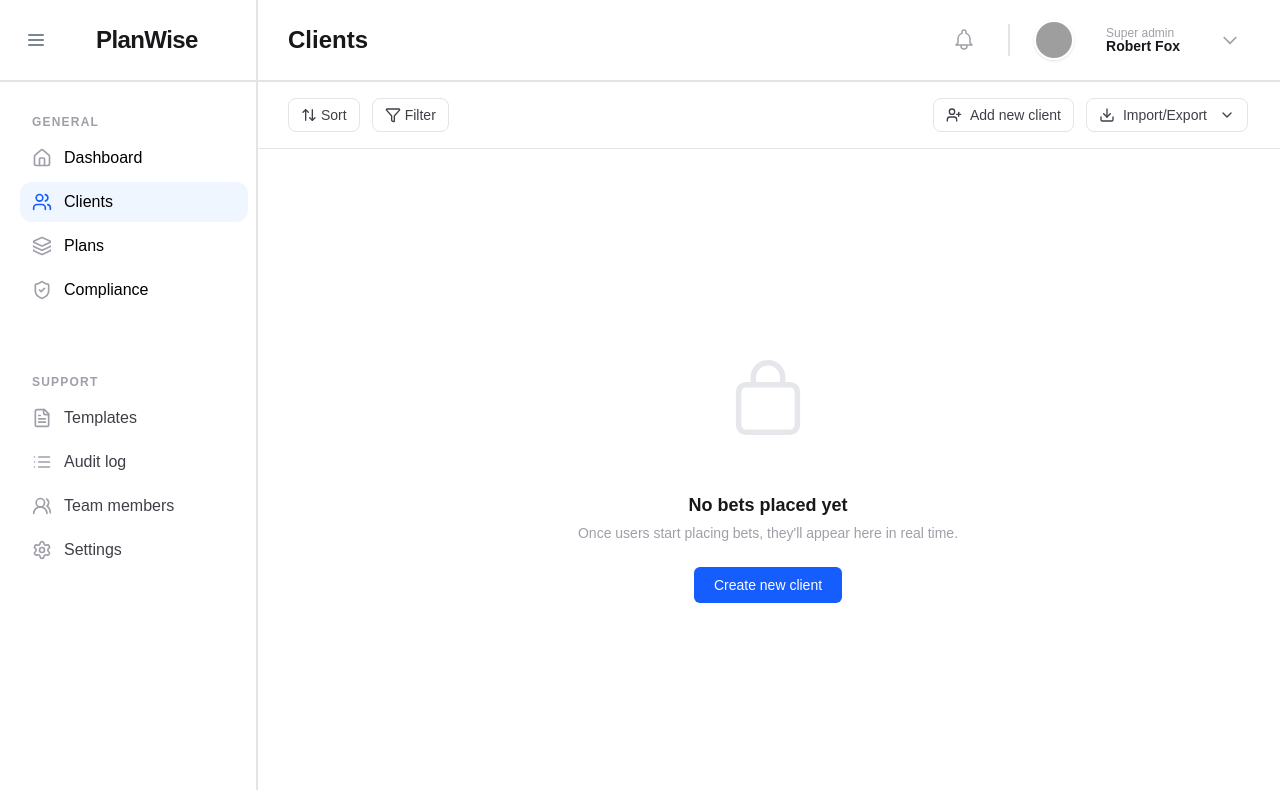
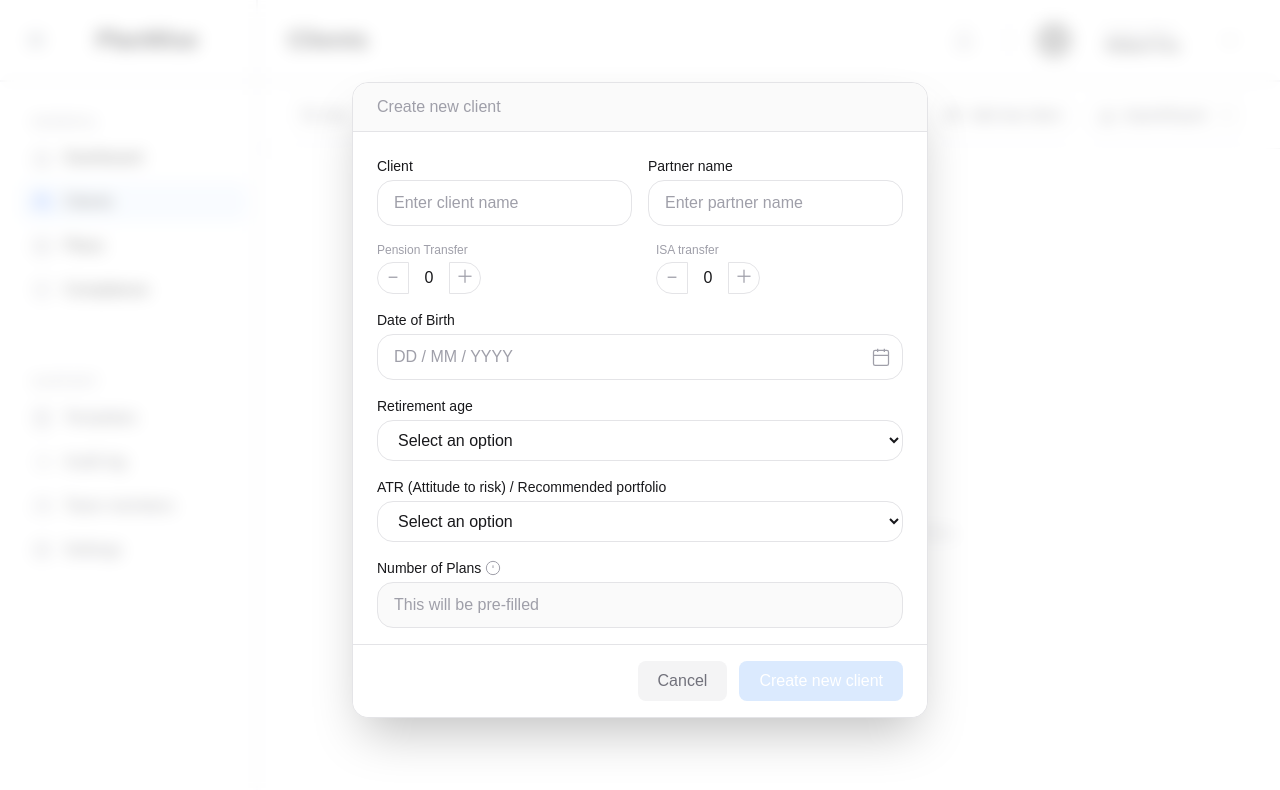
Before and after one commit to adan-abdi/planwise, a Next.js app: page /dashboard in a window 1280 px wide. Both pictures are taken after a click on the button "Add new client". Shown: the top 790 px of the page. Built offline with nearby package versions, Linux system fonts and the light colour scheme; grey boxes are pictures that could not be loaded.

Commit message:
Create a client UI

```diff
--- a/package.json
+++ b/package.json
@@ -12,7 +12,8 @@
     "lucide-react": "^0.525.0",
     "next": "15.3.5",
     "react": "^19.0.0",
-    "react-dom": "^19.0.0"
+    "react-dom": "^19.0.0",
+    "uuid": "^11.1.0"
   },
   "devDependencies": {
     "@eslint/eslintrc": "^3",
--- /dev/null
+++ b/src/app/dashboard/Clients/ClientModal.tsx
@@ -0,0 +1,153 @@
+import React from "react";
+
+export interface ClientFormData {
+  clientName: string;
+  partnerName: string;
+  pensionTransfer: number;
+  isaTransfer: number;
+  dob: string;
+  retirementAge: string;
+  atr: string;
+}
+
+interface ClientModalProps {
+  open: boolean;
+  onClose: () => void;
+  onSubmit?: (data: ClientFormData) => void;
+}
+
+const retirementAges = ["55", "60", "65", "67", "70"];
+const atrOptions = [
+  "Low", "Medium Low", "Medium", "Medium High", "High"
+];
+
+export default function ClientModal({ open, onClose, onSubmit }: ClientModalProps) {
+  const [clientName, setClientName] = React.useState("");
+  const [partnerName, setPartnerName] = React.useState("");
+  const [pensionTransfer, setPensionTransfer] = React.useState(0);
+  const [isaTransfer, setIsaTransfer] = React.useState(0);
+  const [dob, setDob] = React.useState("");
+  const [retirementAge, setRetirementAge] = React.useState("");
+  const [atr, setAtr] = React.useState("");
+
+  if (!open) return null;
+
+  const handleSubmit = (e: React.FormEvent) => {
+    e.preventDefault();
+    if (onSubmit) {
+      onSubmit({ clientName, partnerName, pensionTransfer, isaTransfer, dob, retirementAge, atr });
+    }
+    onClose();
+  };
+
+  return (
+    <div className="fixed inset-0 z-50 flex items-center justify-center bg-white/60 backdrop-blur-sm transition-all">
+      <div className="bg-white rounded-2xl shadow-2xl w-full max-w-xl relative border border-zinc-200 flex flex-col">
+        <div className="px-6 py-3 border-b border-zinc-200 rounded-t-2xl bg-zinc-50">
+          <span className="text-zinc-400 font-medium text-base">Create new client</span>
+        </div>
+        <form onSubmit={handleSubmit} className="flex flex-col gap-0 px-6 pt-6 pb-2">
+          <div className="flex gap-4 mb-4">
+            <div className="flex-1">
+              <label className="block text-sm font-medium text-zinc-900 mb-1">Client</label>
+              <input
+                type="text"
+                placeholder="Enter client name"
+                value={clientName}
+                onChange={e => setClientName(e.target.value)}
+                className="w-full border border-zinc-200 rounded-[16px] px-4 py-2.5 text-base bg-white focus:outline-none focus:ring-2 focus:ring-blue-100 placeholder-zinc-400"
+              />
+            </div>
+            <div className="flex-1">
+              <label className="block text-sm font-medium text-zinc-900 mb-1">Partner name</label>
+              <input
+                type="text"
+                placeholder="Enter partner name"
+                value={partnerName}
+                onChange={e => setPartnerName(e.target.value)}
+                className="w-full border border-zinc-200 rounded-[16px] px-4 py-2.5 text-base bg-white focus:outline-none focus:ring-2 focus:ring-blue-100 placeholder-zinc-400"
+              />
+            </div>
+          </div>
+          <div className="flex gap-8 mb-4">
+            <div className="flex flex-col flex-1">
+              <span className="text-xs text-zinc-400 mb-1">Pension Transfer</span>
+              <div className="flex items-center gap-2">
+                <button type="button" onClick={() => setPensionTransfer(Math.max(0, pensionTransfer - 1))} className="w-8 h-8 rounded-l-full border border-zinc-200 flex items-center justify-center text-lg text-zinc-400 bg-white hover:bg-zinc-100 transition-all"><span className="-mt-0.5">−</span></button>
+                <span className="w-6 text-center text-base text-zinc-900">{pensionTransfer}</span>
+                <button type="button" onClick={() => setPensionTransfer(pensionTransfer + 1)} className="w-8 h-8 rounded-r-full border border-zinc-200 flex items-center justify-center text-lg text-zinc-400 bg-white hover:bg-zinc-100 transition-all"><span className="-mt-0.5">＋</span></button>
+              </div>
+            </div>
+            <div className="flex flex-col flex-1">
+              <span className="text-xs text-zinc-400 mb-1">ISA transfer</span>
+              <div className="flex items-center gap-2">
+                <button type="button" onClick={() => setIsaTransfer(Math.max(0, isaTransfer - 1))} className="w-8 h-8 rounded-l-full border border-zinc-200 flex items-center justify-center text-lg text-zinc-400 bg-white hover:bg-zinc-100 transition-all"><span className="-mt-0.5">−</span></button>
+                <span className="w-6 text-center text-base text-zinc-900">{isaTransfer}</span>
+                <button type="button" onClick={() => setIsaTransfer(isaTransfer + 1)} className="w-8 h-8 rounded-r-full border border-zinc-200 flex items-center justify-center text-lg text-zinc-400 bg-white hover:bg-zinc-100 transition-all"><span className="-mt-0.5">＋</span></button>
+              </div>
+            </div>
+          </div>
+          <div className="mb-4">
+            <label className="block text-sm font-medium text-zinc-900 mb-1">Date of Birth</label>
+            <div className="relative">
+              <input
+                type="text"
+                placeholder="DD / MM / YYYY"
+                value={dob}
+                onChange={e => setDob(e.target.value)}
+                className="w-full border border-zinc-200 rounded-[16px] px-4 py-2.5 text-base bg-white focus:outline-none focus:ring-2 focus:ring-blue-100 placeholder-zinc-400 pr-10"
+              />
+              <span className="absolute right-3 top-1/2 -translate-y-1/2 text-zinc-400">
+                <svg width="20" height="20" fill="none" stroke="currentColor" strokeWidth="1.5" viewBox="0 0 24 24"><rect x="3" y="4" width="18" height="18" rx="2"/><path d="M16 2v4M8 2v4M3 10h18"/></svg>
+              </span>
+            </div>
+          </div>
+          <div className="mb-4">
+            <label className="block text-sm font-medium text-zinc-900 mb-1">Retirement age</label>
+            <select
+              value={retirementAge}
+              onChange={e => setRetirementAge(e.target.value)}
+              className="w-full border border-zinc-200 rounded-[16px] px-4 py-2.5 text-base bg-white focus:outline-none focus:ring-2 focus:ring-blue-100 text-zinc-900 placeholder-zinc-400"
+            >
+              <option value="" disabled>Select an option</option>
+              {retirementAges.map(age => (
+                <option key={age} value={age}>{age}</option>
+              ))}
+            </select>
+          </div>
+          <div className="mb-4">
+            <label className="block text-sm font-medium text-zinc-900 mb-1">ATR (Attitude to risk) / Recommended portfolio</label>
+            <select
+              value={atr}
+              onChange={e => setAtr(e.target.value)}
+              className="w-full border border-zinc-200 rounded-[16px] px-4 py-2.5 text-base bg-white focus:outline-none focus:ring-2 focus:ring-blue-100 text-zinc-900 placeholder-zinc-400"
+            >
+              <option value="" disabled>Select an option</option>
+              {atrOptions.map(opt => (
+                <option key={opt} value={opt}>{opt}</option>
+              ))}
+            </select>
+          </div>
+          <div className="mb-2">
+            <label className="block text-sm font-medium text-zinc-900 mb-1 flex items-center gap-1">
+              Number of Plans
+              <span className="text-zinc-400 cursor-pointer" title="This will be pre-filled">
+                <svg width="16" height="16" fill="none" stroke="currentColor" strokeWidth="1.5" viewBox="0 0 24 24"><circle cx="12" cy="12" r="10"/><path d="M12 8v4M12 16h.01"/></svg>
+              </span>
+            </label>
+            <input
+              type="text"
+              value="This will be pre-filled"
+              disabled
+              className="w-full border border-zinc-200 rounded-[16px] px-4 py-2.5 text-base bg-zinc-50 text-zinc-400 cursor-not-allowed"
+            />
+          </div>
+        </form>
+        <div className="flex justify-end gap-3 px-6 py-4 border-t border-zinc-200 rounded-b-2xl bg-white">
+          <button type="button" onClick={onClose} className="px-5 py-2 rounded-lg text-base font-medium text-zinc-500 bg-zinc-100 hover:bg-zinc-200 transition">Cancel</button>
+          <button type="submit" form="" className="px-5 py-2 rounded-lg text-base font-medium text-white bg-blue-100 hover:bg-blue-200 transition cursor-not-allowed" disabled>Create new client</button>
+        </div>
+      </div>
+    </div>
+  );
+}
--- a/src/app/dashboard/Clients/index.tsx
+++ b/src/app/dashboard/Clients/index.tsx
@@ -1,8 +1,20 @@
 import { ArrowUpDown, Filter as FilterIcon, UserPlus, Download, ChevronDown } from "lucide-react";
+import React, { useState } from "react";
+import ClientModal from "./ClientModal";
 
 export default function Clients() {
+  const [modalOpen, setModalOpen] = useState(false);
+
+  const handleOpenModal = () => setModalOpen(true);
+  const handleCloseModal = () => setModalOpen(false);
+  const handleSubmit = () => {
+    // TODO: handle client creation logic here
+    setModalOpen(false);
+  };
+
   return (
     <>
+      <ClientModal open={modalOpen} onClose={handleCloseModal} onSubmit={handleSubmit} />
       <div className="flex items-center justify-between pl-8 pr-8 py-4 border-b-1 border-zinc-200 min-h-[64px] bg-white">
         <div className="flex items-center gap-3">
           <button className="flex items-center gap-1 border border-zinc-200 rounded-lg px-3 py-1.5 text-sm text-zinc-700 font-normal bg-white hover:bg-zinc-100">
@@ -15,7 +27,7 @@ export default function Clients() {
           </button>
         </div>
         <div className="flex items-center gap-3">
-          <button className="flex items-center gap-2 border border-zinc-200 rounded-lg px-3 py-1.5 text-sm text-zinc-700 font-normal bg-white hover:bg-zinc-100">
+          <button onClick={handleOpenModal} className="flex items-center gap-2 border border-zinc-200 rounded-lg px-3 py-1.5 text-sm text-zinc-700 font-normal bg-white hover:bg-zinc-100">
             <UserPlus className="w-4 h-4" />
             Add new client
           </button>
@@ -35,7 +47,7 @@ export default function Clients() {
         </div>
         <div className="text-lg font-semibold text-zinc-900 mb-1">No bets placed yet</div>
         <div className="text-zinc-400 text-sm mb-6">Once users start placing bets, they&apos;ll appear here in real time.</div>
-        <button className="bg-blue-600 hover:bg-blue-700 text-white rounded-md px-5 py-2 text-sm font-medium shadow-none focus:outline-none focus:ring-2 focus:ring-blue-500 focus:ring-offset-2">
+        <button onClick={handleOpenModal} className="bg-blue-600 hover:bg-blue-700 text-white rounded-md px-5 py-2 text-sm font-medium shadow-none focus:outline-none focus:ring-2 focus:ring-blue-500 focus:ring-offset-2">
           Create new client
         </button>
       </div>
```
Also changed, not shown: 1 other file (tests, documents, lock files or other folders).
